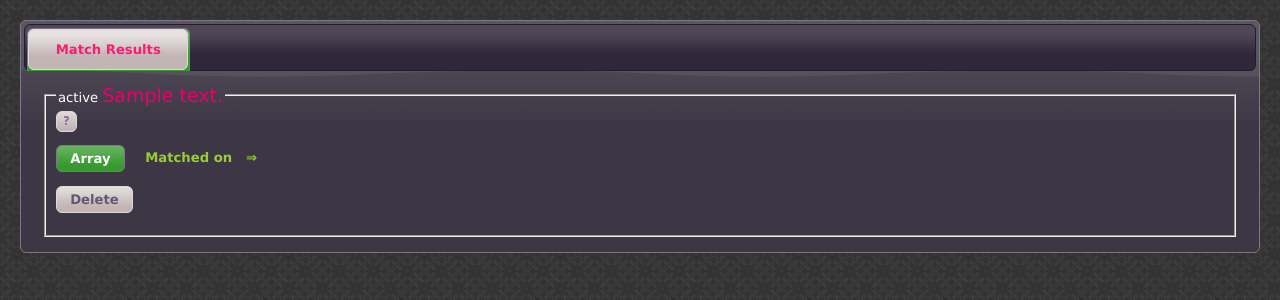
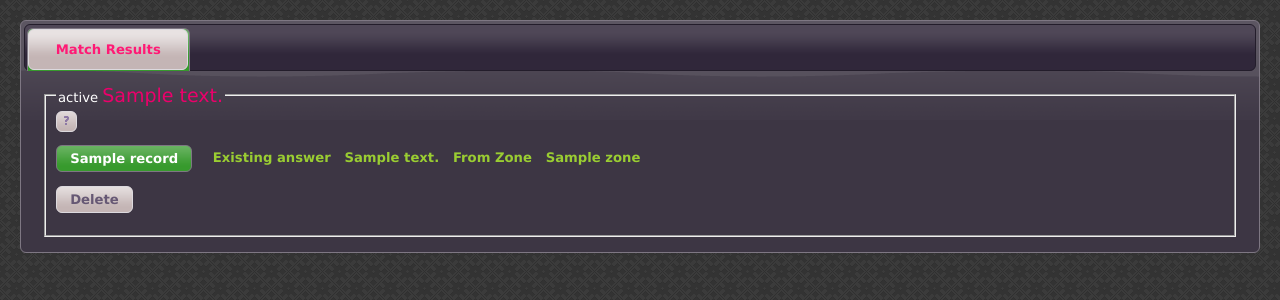
Before and after one commit to ponbiki/massAdd, a PHP site: template app/views/orphans.html.twig in a window 1280 px wide. Shown: the top 300 px of the page. Run offline with PHP 8.4, Linux system fonts and the light colour scheme; the template is opened without the code that fills it: most values are stand-ins (such as "Sample title", 1, 10 or a date in 2020); some libraries are stand-ins or nearby versions.

Commit message:
orphaned PTR buttons

```diff
--- a/app/views/orphans.html.twig
+++ b/app/views/orphans.html.twig
@@ -22,26 +22,24 @@
                         <span class="ui-icon ui-icon-help"></span>
                     </a>
                 {% set x = 0 %}
-                {% for record in records %}
+                {% for orphan in orphans %}
                     {% set x = x + 1 %}
                     {% set check = "check" ~ x %}
-                    <p title='{{ record['record'] }}'>
-                        <input type='checkbox' class='checkbox' id='{{ check }}' name='change_record[]' value='{{ record['record'] }}' checked/>
+                    <p title='{{ orphan['record'] }}'>
+                        <input type='checkbox' class='checkbox' id='{{ check }}' name='change_record[]' value='{{ orphan['record'] }}' checked/>
                         <label for='{{ check }}'>
-                            {{ record['record'] }}
+                            {{ orphan['record'] }}
                         </label>
                         {% if not replaced %}
-                        <span style='font-weight:bold;color:yellowgreen;padding-left: 15px'>Matched on &nbsp; &rArr;{% for ip in record['answ'] %} &nbsp; {{ ip }} &nbsp; {% endfor %}</span>
+                        <span style='font-weight:bold;color:yellowgreen;padding-left: 15px'>Existing answer &nbsp; {{ orphan['answer'] }} &nbsp; From Zone &nbsp; {{ orphan['zone'] }} &nbsp;</span>
                         {% endif %}
                     </p>
                 {% endfor %}
-                {% if not hide %}
-                <p title='Replacement Answer'>
-                    <label for='new_answer'>
+                <p title='Delete Orphans'>
+                    <label for='del_orphan'>
                         <input type='submit' value='Delete'>
                     </label>
                 </p>
-                {% endif %}
                 </fieldset>
             </form>
         </div>
--- a/src/ApiCalls.php
+++ b/src/ApiCalls.php
@@ -84,6 +84,8 @@ class ApiCalls implements iApiCalls
 
     public function replaceAnswer($new_answer, $change_list)
     {
+        unset($this->fieldset);
+        unset($this->status);
         $this->rep_hide = \TRUE;
         $this->new_answer = $new_answer;
         foreach ($this->matches_array as $key1 => $val1) {
@@ -129,6 +131,8 @@ class ApiCalls implements iApiCalls
 
     public function findOrphans()
     {
+        unset($this->fieldset);
+        unset($this->status);
         $x = 0;
         if (!empty($this->orphan_array)) {
             unset($this->orphan_array);
@@ -161,6 +165,8 @@ class ApiCalls implements iApiCalls
             $this->orphans = \FALSE;
         } else {
             $_SESSION['info'][] = \count($this->orphan_array) . " orphaned PTR records found!";
+            $this->fieldset = count($this->orphan_array);
+            $this->status = "Total orphaned PTR records: ";
             $this->orphans = \TRUE;
         }
     }
```
Also changed, not shown: app/routes/orphans.php (+6 -1 lines).
